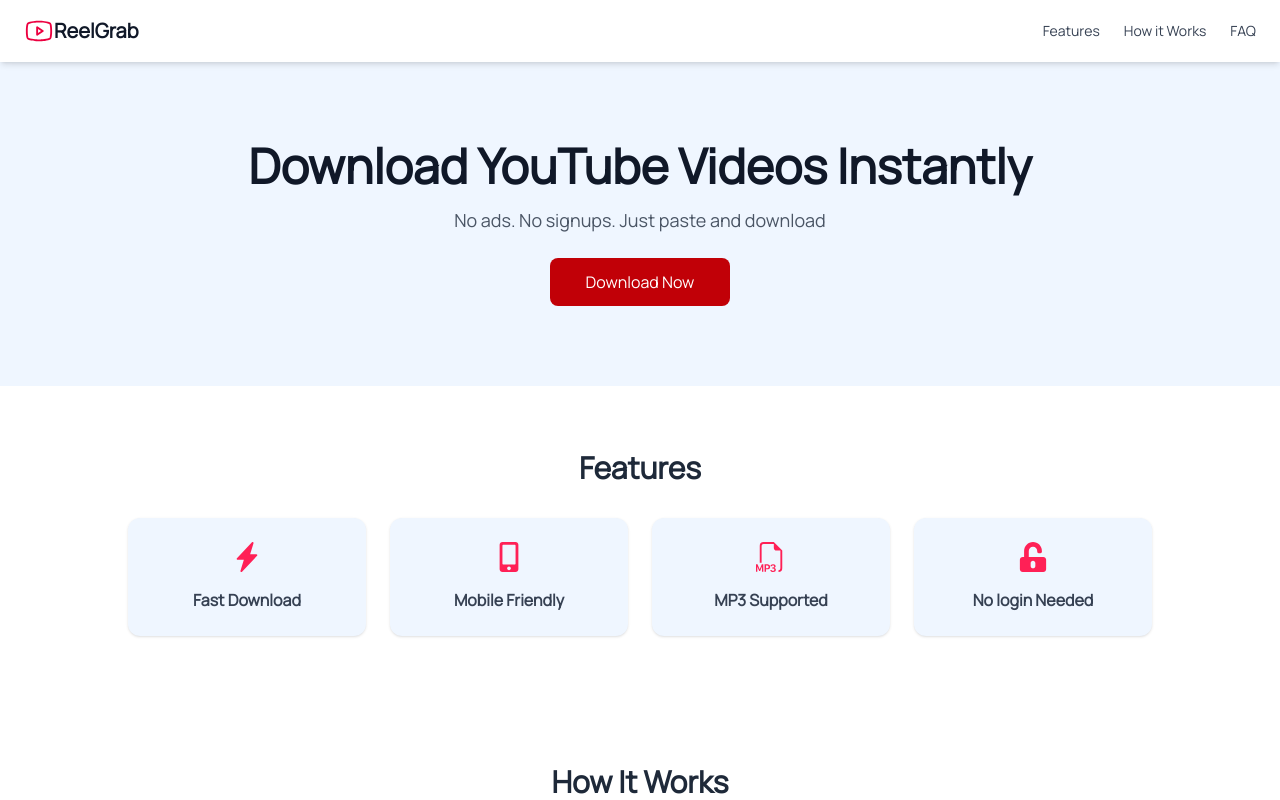
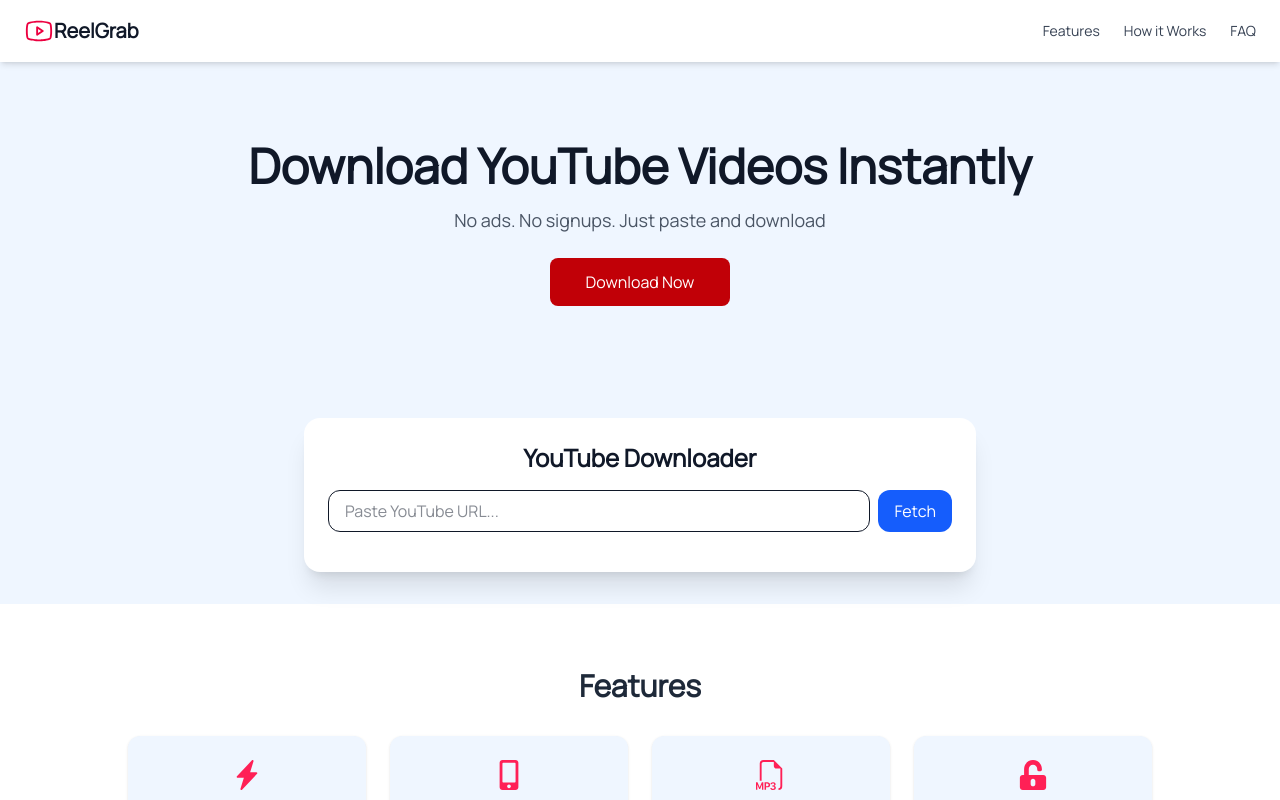
Before and after one commit to kadelcode/youtube-downloader, a Next.js app: page / in a window 1280 px wide. Shown: the top 800 px of the page. Built offline with nearby package versions, Linux system fonts and the light colour scheme.

Commit message:
Add a download section

```diff
--- /dev/null
+++ b/src/app/components/Downloader.tsx
@@ -0,0 +1,169 @@
+// This directive is used in Next.js to indicate that the file contains client-side code
+"use client";
+
+// Import motion for animation effects
+import { motion } from 'framer-motion';
+
+// Importing the useState hook from React to manage state in the component
+import { useState } from 'react';
+
+
+// Defining the Downloader component as the default export
+export default function Downloader() {
+    // State to store the YouTube URL entered by the user.
+    const [url, setUrl] = useState('');
+
+    // State to manage loading indicators
+    const [loading, setLoading] = useState(false);
+
+    // State to manage the fetched video metadata.
+    const [video, setVideo] = useState<any>(null);
+
+    // State to store the selected format itag.
+    const [formatItag, setFormatItag] = useState<string | null>(null);
+
+    // State to store any error messages.
+    const [error, setError] = useState('');
+
+    // Function to fetch metadata for the given YouTube URL.
+    const fetchMetadata = async () => {
+        setError(''); // Clear any previous errors.
+        setLoading(true); // Set loading to true to show a loading indicator.
+        setVideo(null); // Clear any previous video data.
+
+        try {
+            // Fetch metadata from the API
+            const res = await fetch(`/api/metadata?url=${encodeURIComponent(url)}`);
+
+            // Throw an error if the response is not ok
+            if (!res.ok) throw new Error('Invalid URL');
+
+            const data = await res.json(); // Parse the JSON response.
+            setVideo(data); // Set the video data.
+            setFormatItag(data.formats[0].itag); // Set the default format itag.
+        } catch (err: any) {
+            setError(err.message); // Set the error message if an error occurs.
+        } finally {
+            setLoading(false); // Set loading to false after the fetch is complete.
+        }
+    };
+
+    const handleDownload = async () => {
+        // Function to handle the video dowload.
+        if (!url || !formatItag) return; // Return if URL or format itag is not set
+
+        setLoading(true); // Set loading to true to show a loading indicator.
+        setError(''); // Clear any previous errors
+
+        try {
+            // Fetch the video download URL from the API.
+            const response = await fetch(
+                `/api/download?url=${encodeURIComponent(url)}&itag=${formatItag}`
+            );
+
+            // Throw an error if the response is not ok
+            if (!response.ok) throw new Error('Download failed');
+
+            // Get the video blob from the response.
+            const blob = await response.blob();
+
+            // Create a URL for the blob.
+            const downloadUrl = window.URL.createObjectURL(blob); // Create a URL for the blob.
+
+            // Create a temporary anchor element.
+            const a = document.createElement('a');
+
+            // Set the href attribute to the blob URL
+            a.href = downloadUrl;
+
+            // Set the download attribute to the video title
+            a.click();
+
+            // Remove the anchor element from the DOM.
+            a.remove();
+        } catch (err: any) {
+            setError(err.message); // Set the error message if an error occurs.
+        } finally {
+            setLoading(false); // Set loading to false after the download is complete
+        }
+
+    };
+
+    return (
+        <main id='download' className='flex flex-col items-center justify-center p-8 bg-blue-50 text-gray-900'>
+            <motion.div
+              className="w-full max-w-2xl bg-white p-6 rounded-2xl shadow-xl"
+              initial={{ opacity: 0, y: 40 }}
+              whileInView={{ opacity: 1, y: 0 }}
+              transition={{ duration: 0.6 }}
+            >
+                <motion.h1
+                  className='text-2xl font-bold text-center mb-4'
+                  initial={{ opacity: 0, y: 40 }}
+                  whileInView={{ opacity: 1, y: 0 }}
+                  transition={{ duration: 0.6 }}
+                >
+                    YouTube Downloader
+                </motion.h1>
+
+                <motion.div
+                  className='flex gap-2 mb-4'
+                  initial={{ opacity: 0, y: 40 }}
+                  whileInView={{ opacity: 1, y: 0 }}
+                  transition={{ duration: 0.6 }}
+                >
+                    <input
+                      type='text'
+                      className='w-full border px-4 py-2 rounded-xl'
+                      placeholder='Paste YouTube URL...'
+                      value={url}
+                      onChange={(e) => setUrl(e.target.value)} // Update the URL state when the input changes.
+                    />
+                    <button
+                      className="bg-blue-600 text-white px-4 py-2 rounded-xl"
+                      onClick={fetchMetadata} // Call fetchMetadata when the button is clicked.
+                      disabled={loading} // Disable the button when loading.
+                    >
+                        {loading ? 'Loading...' : 'Fetch'}
+                    </button>
+                </motion.div>
+
+                {/* Display error message if there is an error. */}
+                {error && <p className="text-red-500 text-sm text-center">{error}</p>}
+
+                {video && (
+                    <motion.div
+                      className='mt-4 text-center'
+                      initial={{ opacity: 0, y: 40 }}
+                      whileInView={{ opacity: 1, y: 0 }}
+                      transition={{ duration: 0.6 }}
+                    >
+                        <img src={video.thumbnail} alt='Thumbnail' className='rounded-xl mx-auto mb-2' />
+                        <p className='font-semibold'>{video.title}</p>
+                        <p className='text-sm text-gray-500 mb-2'>{Math.floor(video.lengthSeconds / 60)} min</p>
+
+                        <select
+                          className='w-full border px-4 py-2 rounded-xl mb-3'
+                          value={formatItag!}
+                          onChange={(e) => setFormatItag(e.target.value)}
+                        >
+                            {video.formats.map((f: any) => (
+                                <option key={f.itag} value={f.itag}>
+                                    {f.quality}
+                                </option>
+                            ))}
+                        </select>
+
+                        <button
+                          onClick={handleDownload}
+                          className='w-full bg-green-600 hover:bg-green-700 text-white py-2 px-4 rounded-xl'
+                          disabled={loading}
+                        >
+                            {loading ? 'Downloading...' : 'Download'}
+                        </button>
+                    </motion.div>
+                )}
+            </motion.div>
+        </main>
+    );
+}
--- a/src/app/page.tsx
+++ b/src/app/page.tsx
@@ -1,5 +1,6 @@
 import Navbar from "./components/Navbar";
 import Hero from "./components/Hero";
+import Downloader from "./components/Downloader";
 import Features from "./components/Features";
 import HowItWorks from "./components/HowItWorks";
 import FAQ from "./components/FAQ";
@@ -10,6 +11,7 @@
     <>
       <Navbar />
       <Hero />
+      <Downloader />
       <Features />
       <HowItWorks />
       <FAQ />
```
